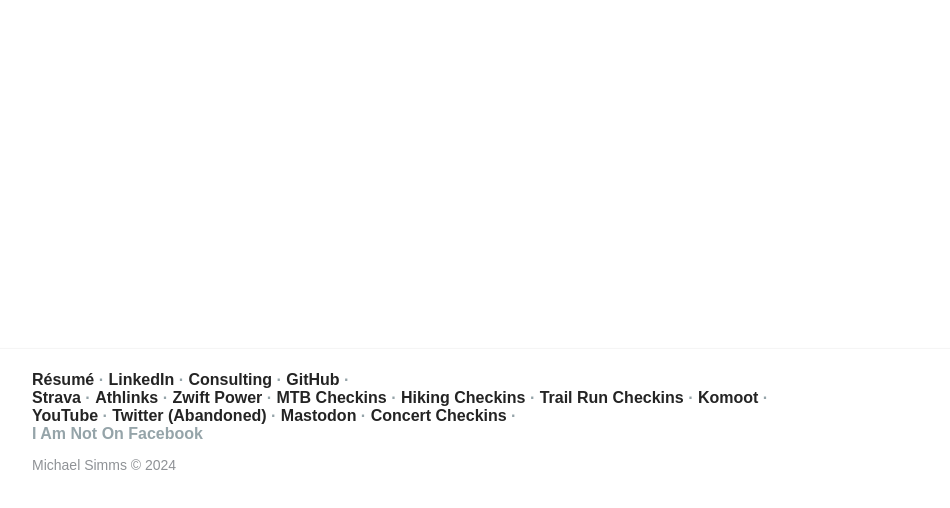
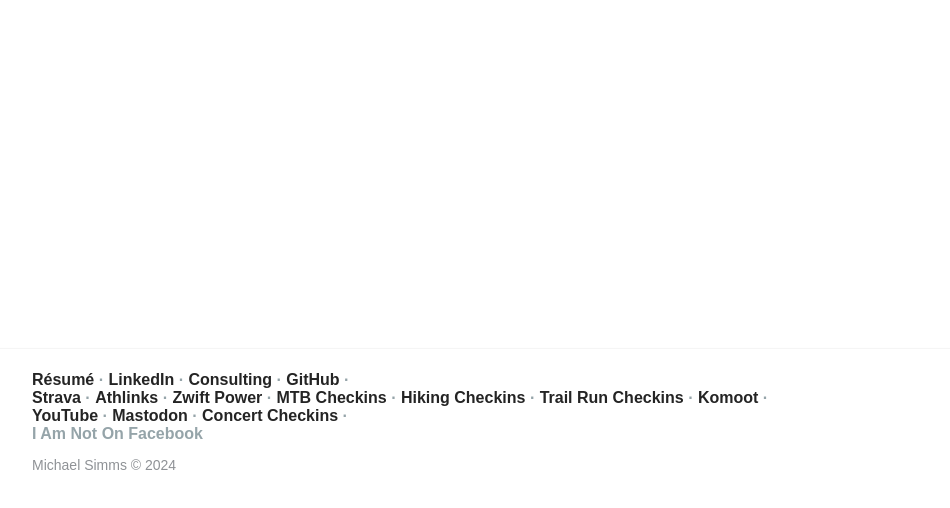
Before and after one commit to msimms/www_mikesimms, a plain HTML site: page index.html in a window 1280 px wide. Shown: the part 932-1440 px from the top of the page, without its empty margins (28-978 px from the left). Drawn offline with nearby package versions, Linux system fonts and the light colour scheme.

Commit message:
Removed now obsolete twitter link from the footer.

```diff
--- a/footer.html
+++ b/footer.html
@@ -28,8 +28,6 @@
             <br>
             <a href="https://www.youtube.com/channel/UC9bBp_jJlUnn5AouOUED36w">YouTube</a>
             ·
-            <a href="https://twitter.com/mike_simms_1">Twitter (Abandoned)</a>
-            ·
             <a href="https://mastodon.social/@msimms">Mastodon</a>
             ·
             <a href="https://www.setlist.fm/user/msimms">Concert Checkins</a>
```
